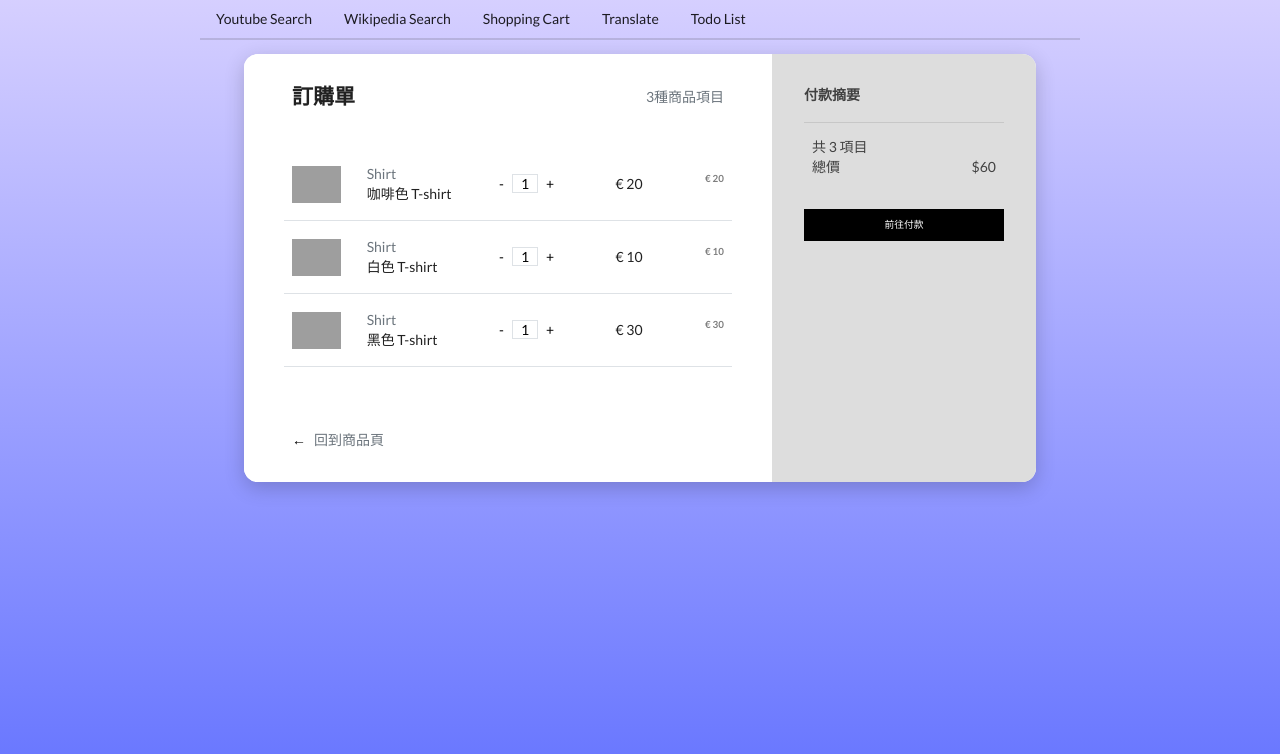
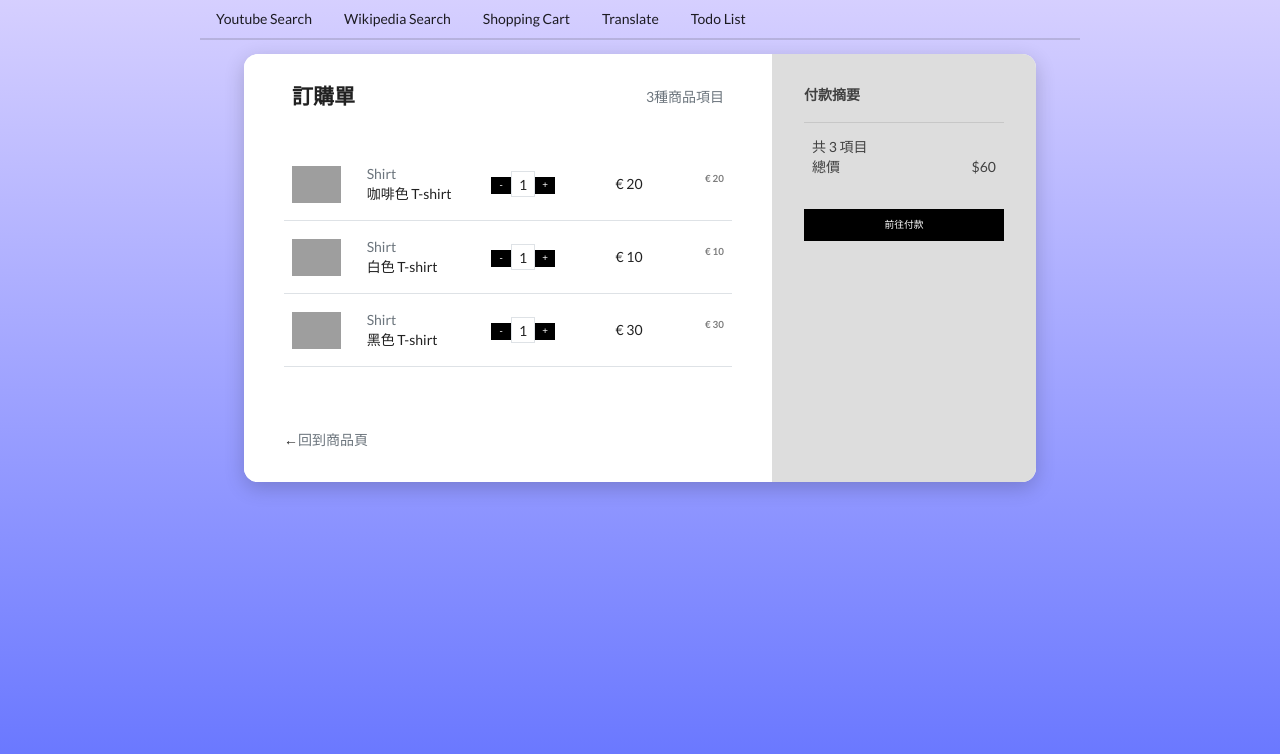
Before and after one commit to JCEleanor/react-widgets, a React (Create React App) app: page /react-widgets/cart in a window 1280 px wide. Shown: the top 754 px of the page. Built offline with nearby package versions, Linux system fonts and the light colour scheme; grey boxes are pictures that could not be loaded.

Commit message:
update shopping cart demo: replace <a> as <btn> & update quantity

```diff
--- a/src/components/shoppingCart/Cart.js
+++ b/src/components/shoppingCart/Cart.js
@@ -5,14 +5,19 @@ import Summary from './Summary'
 
 const Cart = () => {
   const [total, setTotal] = useState(0)
+  const [pieces, setPieces] = useState(3)
   function getTotal(total) {
     setTotal(total)
   }
+  function getAmount(amount) {
+    setPieces(amount)
+  }
+
   return (
     <div className="card">
       <div className="row">
-        <OrderList getTotal={getTotal} />
-        <Summary total={total} />
+        <OrderList getTotal={getTotal} getAmount={getAmount} />
+        <Summary total={total} pieces={pieces} />
       </div>
     </div>
   )
--- a/src/components/shoppingCart/Item.js
+++ b/src/components/shoppingCart/Item.js
@@ -3,7 +3,7 @@ import React, { useState } from 'react'
 const Item = (props) => {
   const [tshirt, setTshirt] = useState(1)
 
-  props.getTotal(props.item.id, props.item.price * tshirt)
+  props.getTotal(props.item.id, props.item.price * tshirt, tshirt)
   return (
     <div className={`row main align-items-center border-bottom`}>
       <div className="col-2">
@@ -14,26 +14,26 @@ const Item = (props) => {
         <div className="row">{props.item.name}</div>
       </div>
       <div className="col">
-        <a
-          href="#/"
+        <button
+          className="btn btn-sm p-0 m-0"
+          style={{ width: '20px' }}
           onClick={() => {
             const newtshirt = tshirt - 1 < 1 ? 1 : tshirt - 1
             setTshirt(newtshirt)
           }}
         >
           -
-        </a>
-        <a href="#/" className="border">
-          {tshirt}
-        </a>
-        <a
-          href="#/"
+        </button>
+        <span className="border p-1 px-2">{tshirt}</span>
+        <button
+          className="btn btn-sm p-0 m-0"
+          style={{ width: '20px' }}
           onClick={() => {
             setTshirt(tshirt + 1)
           }}
         >
           +
-        </a>
+        </button>
       </div>
       <div className="col">
         &euro; {props.item.price}{' '}
--- a/src/components/shoppingCart/OrderList.js
+++ b/src/components/shoppingCart/OrderList.js
@@ -24,14 +24,15 @@ const itemDetails = [
 const OrderList = (props) => {
   let total = 0
 
-  const getTotal = (id, subtotal) => {
+  const getTotal = (id, subtotal, amount) => {
     itemDetails[id].subtotal = subtotal
+    itemDetails[id].amount = amount
 
     const reducer = (accumulator, currentValue) => accumulator + currentValue
     total = itemDetails.map((i) => i.subtotal).reduce(reducer)
-    props.getTotal(total)
-
-    return total
+    amount = itemDetails.map((i) => i.amount).reduce(reducer)
+    props.getTotal(total) //get price in total
+    props.getAmount(amount) //get pieces in total
   }
 
   return (
@@ -53,7 +54,7 @@ const OrderList = (props) => {
       })}
 
       <div className="back-to-shop">
-        <a href="#/">←</a>
+        <span>←</span>
         <span className="text-muted">回到商品頁</span>
       </div>
     </div>
--- a/src/components/shoppingCart/Summary.js
+++ b/src/components/shoppingCart/Summary.js
@@ -1,6 +1,6 @@
 import React from 'react'
 
-const Summary = ({ total }) => {
+const Summary = ({ total, pieces }) => {
   return (
     <div className="col-md-4 summary">
       <div>
@@ -10,7 +10,7 @@ const Summary = ({ total }) => {
       </div>
       <hr />
       <div className="row">
-        <div className="col col-style">共 3 項目</div>
+        <div className="col col-style">共 {pieces} 項目</div>
       </div>
       <div className="row row-style">
         <div className="col">總價</div>
```
